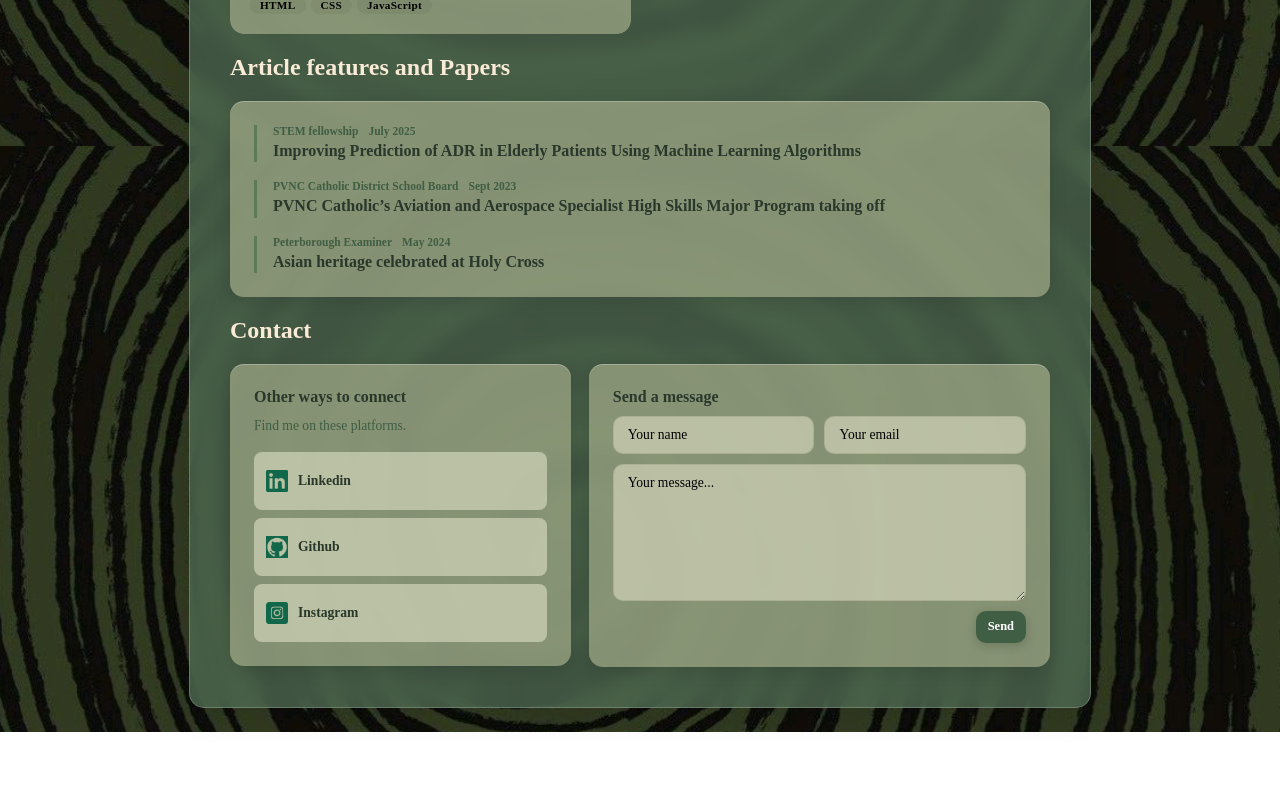
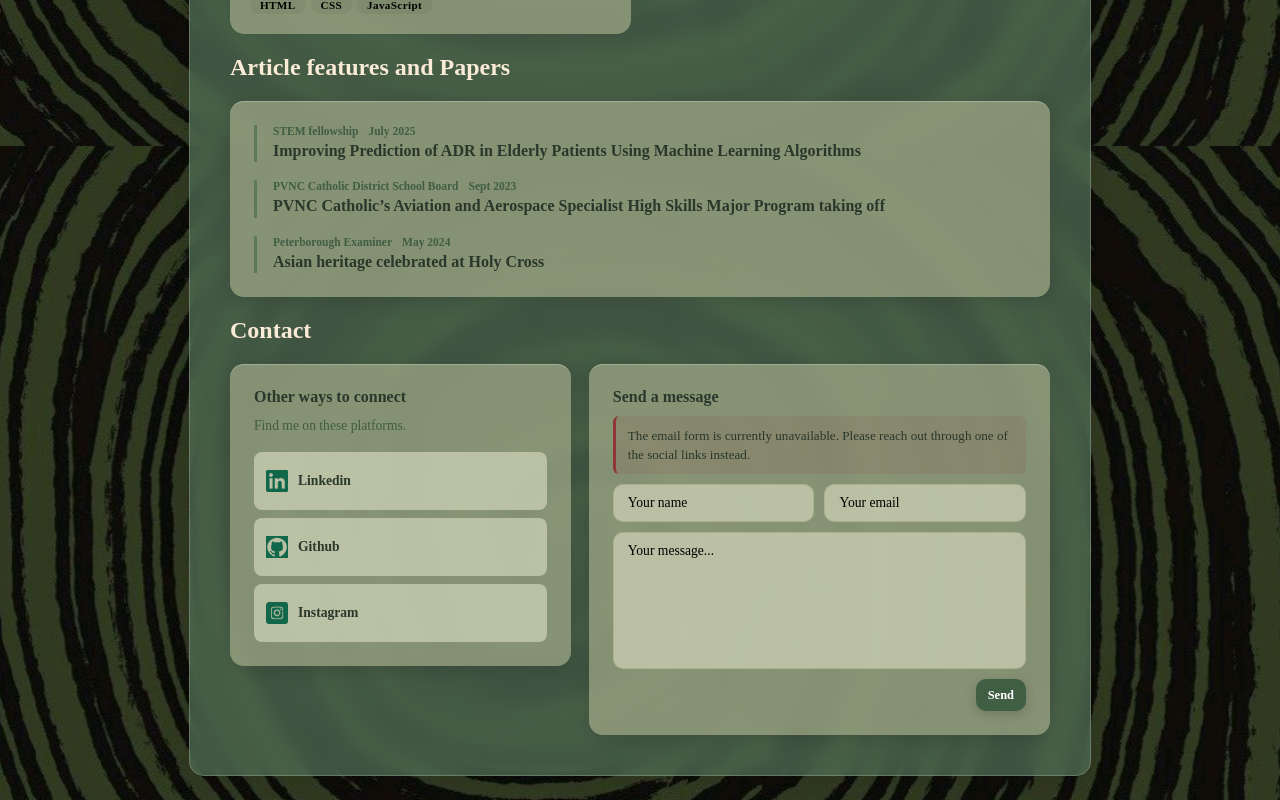
Before and after one commit to 404-CaitlinCR/UpdatedPersonalPortfolio, a React (Vite) app: page / in a window 1280 px wide. Shown: the part 2254-3054 px from the top of the page. Before the commit the page ends 2986 px from the top, so only its background shows below. Built offline with nearby package versions, Linux system fonts and the light colour scheme.

Commit message:
fixing email info, the thing isnt working so adding in an error thing

```diff
--- a/src/components/ContactForm.css
+++ b/src/components/ContactForm.css
@@ -41,7 +41,8 @@
 
 .contact-textarea {
   min-height: 137px;
-  resize: vertical;
+  resize: none;
+  overflow-y: auto;
 }
 
 .contact-input::placeholder,
@@ -100,6 +101,16 @@
   animation: fadeIn 0.3s ease;
 }
 
+.contact-notice {
+  padding: 10px 12px;
+  border-left: 3px solid #8f3737;
+  border-radius: 6px;
+  background: rgba(143, 55, 55, 0.12);
+  color: var(--text-dark, #29382b);
+  font-size: 0.82rem;
+  line-height: 1.45;
+}
+
 .contact-status.is-error {
   background: #8f3737;
 }
--- a/src/components/ContactForm.tsx
+++ b/src/components/ContactForm.tsx
@@ -60,6 +60,9 @@ export default function ContactForm() {
 
   return (
     <form className="contact-form-wrapper" onSubmit={handleSubmit}>
+      <div className="contact-notice" role="status">
+        The email form is currently unavailable. Please reach out through one of the social links instead.
+      </div>
       {status && (
         <div
           className={`contact-status is-${status.kind}`}
```
